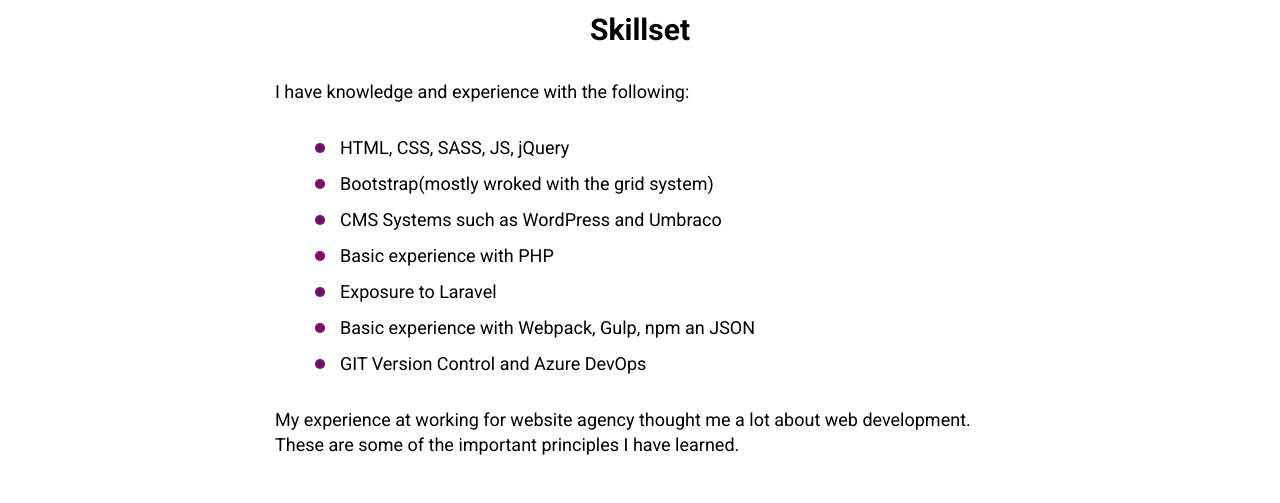
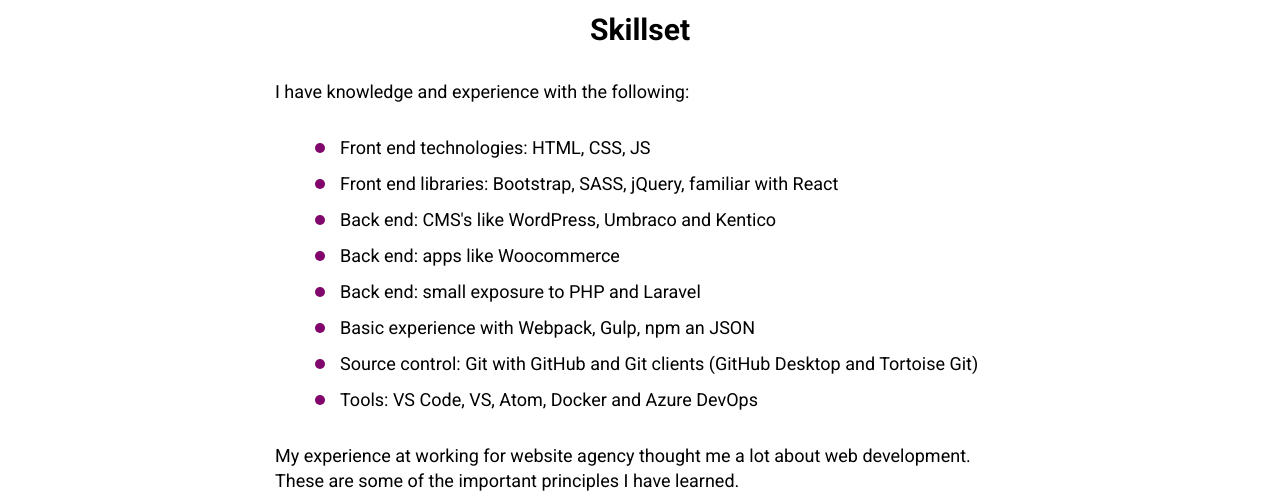
Before and after one commit to ABocheva/abocheva.github.io, a website: page docs/work.html in a window 1280 px wide. Shown: the part 860-1363 px from the top of the page. Drawn offline with nearby package versions, Linux system fonts and the light colour scheme.

Commit message:
adding list to work page

```diff
--- a/docs/work.html
+++ b/docs/work.html
@@ -110,13 +110,14 @@
                                 <p class="skillswrap-text __animatefade">I have knowledge and experience with the following:</p>
                                 <div class="skillswrap-list">
                                     <ul>
-                                        <li>HTML, CSS, SASS, JS, jQuery</li>
-                                        <li>Bootstrap(mostly wroked with the grid system)</li>
-                                        <li>CMS Systems such as WordPress and Umbraco</li>
-                                        <li>Basic experience with PHP</li>
-                                        <li>Exposure to Laravel</li>
+                                        <li>Front end technologies: HTML, CSS, JS</li>
+                                        <li>Front end libraries: Bootstrap, SASS, jQuery, familiar with React</li>
+                                        <li>Back end: CMS's like WordPress, Umbraco and Kentico</li>
+                                        <li>Back end: apps like Woocommerce</li>
+                                        <li>Back end: small exposure to PHP and Laravel</li>
                                         <li>Basic experience with Webpack, Gulp, npm an JSON</li>
-                                        <li>GIT Version Control and Azure DevOps</li>
+                                        <li>Source control: Git with GitHub and Git clients (GitHub Desktop and Tortoise Git)</li>
+                                        <li>Tools: VS Code, VS, Atom, Docker and Azure DevOps</li>
                                     </ul>
                                 </div>
                             </div>
```
